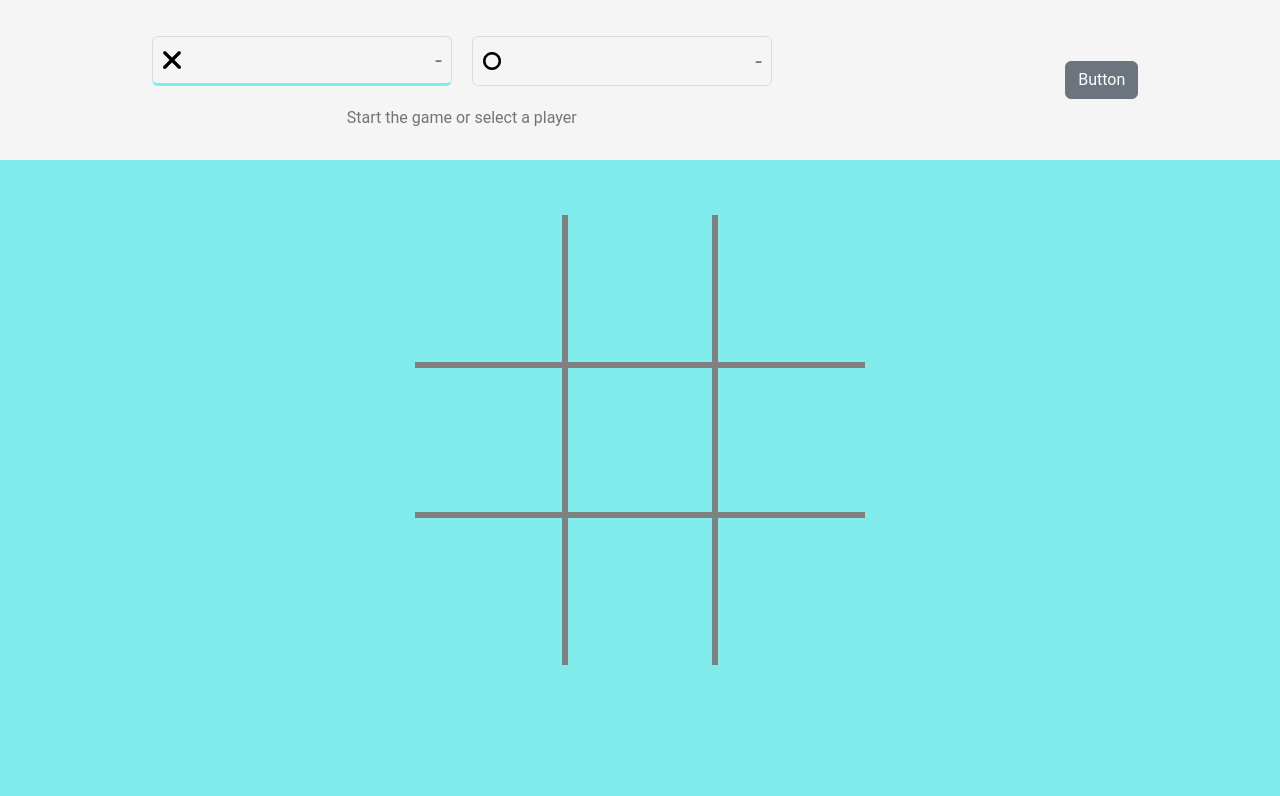
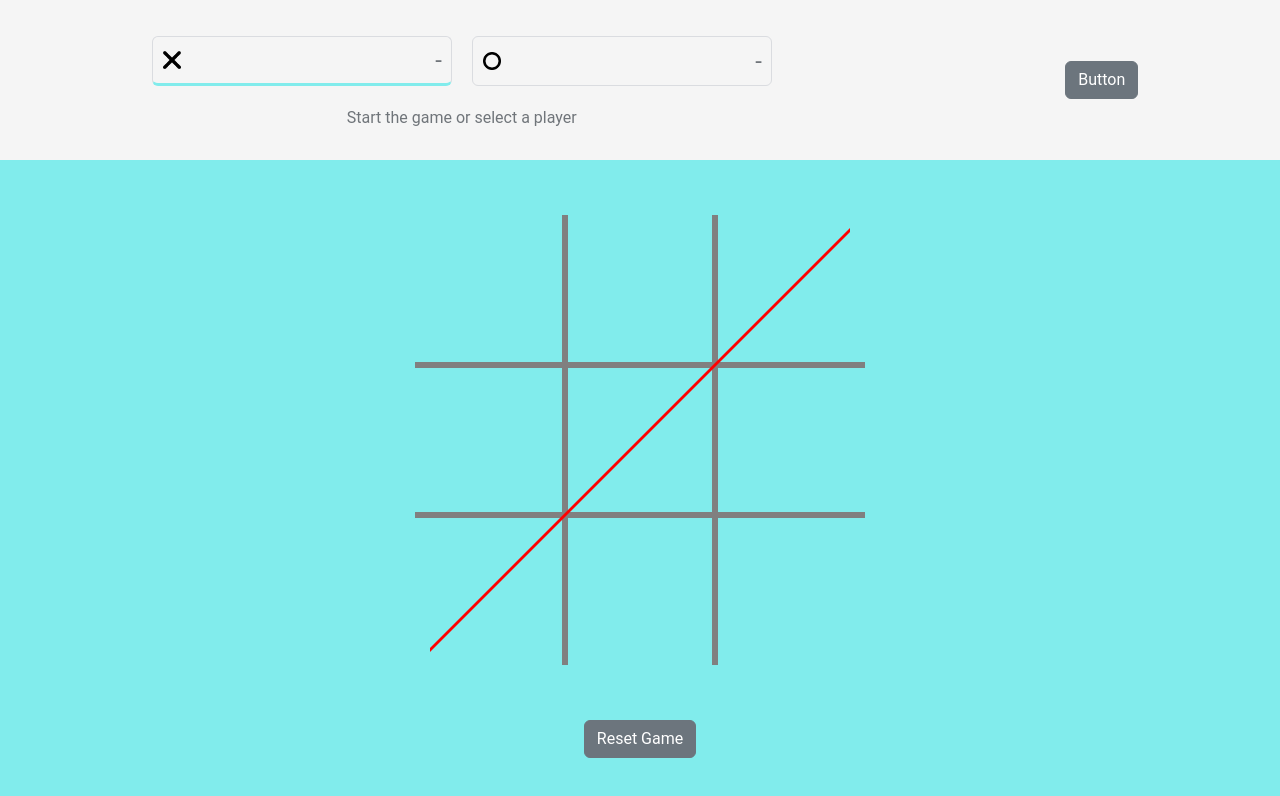
Before and after one commit to BucataruIoan1/TicTacToe, an Angular app: page / in a window 1280 px wide. Shown: the top 796 px of the page. Built offline with nearby package versions, Linux system fonts and the light colour scheme.

Commit message:
Add strike design

```diff
--- a/src/app/board/board.component.css
+++ b/src/app/board/board.component.css
@@ -8,6 +8,7 @@
     display: flex;
     justify-content: center;
     align-items: center;
+    position: relative;
 }
 
 .box-container {
@@ -26,6 +27,7 @@
     display: flex;
     justify-content: center;
     align-items: center;
+    cursor: pointer;
 }
 
 .border-box-0 {
@@ -103,3 +105,73 @@
 .disabled {
     pointer-events: none;
 }
+
+.footer {
+    display: flex;
+    justify-content: center;
+    align-items: center;
+}
+
+.strike-container {
+    position: absolute;
+    top: 0;
+    left: 0;
+    width: 100%;
+    height: 100%;
+    display: flex;
+    justify-content: center;
+    align-items: center;
+}
+
+.strike {
+    position: absolute;
+    background-color: red;
+}
+
+.strike-row-1 {
+    width: 450px;
+    height: 4px;
+    top: 175px;
+}
+
+.strike-row-2 {
+    width: 450px;
+    height: 4px;
+    top: 330px;
+}
+
+.strike-row-3 {
+    width: 450px;
+    height: 4px;
+    top: 485px;
+}
+
+.strike-column-1 {
+    height: 450px;
+    width: 4px;
+    left: 689px;
+}
+
+.strike-column-2 {
+    height: 450px;
+    width: 4px;
+    left: 839px;
+}
+
+.strike-column-3 {
+    height: 450px;
+    width: 4px;
+    left: 989px;
+}
+
+.strike-diagonal-1 {
+    width: 420px;
+    height: 4px;
+    transform: skewY(45deg);
+}
+
+.strike-diagonal-2 {
+    width: 420px;
+    height: 4px;
+    transform: skewY(-45deg);
+}
--- a/src/app/board/board.component.html
+++ b/src/app/board/board.component.html
@@ -19,5 +19,12 @@
             (click)="clickedBox(i)">
         </div>
         </div>
+        <div class="strike-container">
+            <div class="strike strike-diagonal-2"></div>
+        </div>
+    </div>
+
+    <div class="footer">
+    <button type="button" class="btn btn-secondary" (click)="resetGame()">Reset Game</button>
     </div>
 </div>
--- a/src/app/board/board.component.ts
+++ b/src/app/board/board.component.ts
@@ -13,7 +13,6 @@ export class BoardComponent implements OnInit {
   }
 
   boxItems: any[] = Array(9).fill(0);
-
   currentTurnNumber: number = 0;
   currentBox: number = 0;
   isBoxXPress: boolean[] = [false, false, false, false, false, false, false, false, false];
@@ -29,8 +28,10 @@ export class BoardComponent implements OnInit {
     [2, 4, 6]
   ];
   isBoxDisabled: boolean[] = [false, false, false, false, false, false, false, false, false];
+  isGameOver: boolean = false;
 
   clickedBox(index: number) {
+    if(!this.isGameOver) {
       if(!this.isBoxDisabled[index]) {
         this.isBoxDisabled[index] = true;
       }
@@ -50,6 +51,8 @@ export class BoardComponent implements OnInit {
 
         this.checkWinningCondition();
     }
+
+    }
   }
 
   checkWinningCondition() {
@@ -65,7 +68,7 @@ export class BoardComponent implements OnInit {
       ) {
         // X player wins
         console.log("X player wins");
-        this.resetGame();
+        this.isGameOver = true;
       } else if (
         this.isBoxOPress[box1] &&
         this.isBoxOPress[box2] &&
@@ -73,7 +76,7 @@ export class BoardComponent implements OnInit {
       ) {
         // O player wins
         console.log("O player wins");
-        this.resetGame();
+        this.isGameOver = true;
       }
     }
   }
@@ -85,7 +88,8 @@ export class BoardComponent implements OnInit {
         this.isBoxXPress[i] = false;
         this.isBoxDisabled[i] = false;
         this.currentTurnNumber = 0;
-      }, 1500)
+        this.isGameOver = false;
+      }, 500)
 
     }
   }
```
Lines whose indentation alone changed are shown as unchanged.
